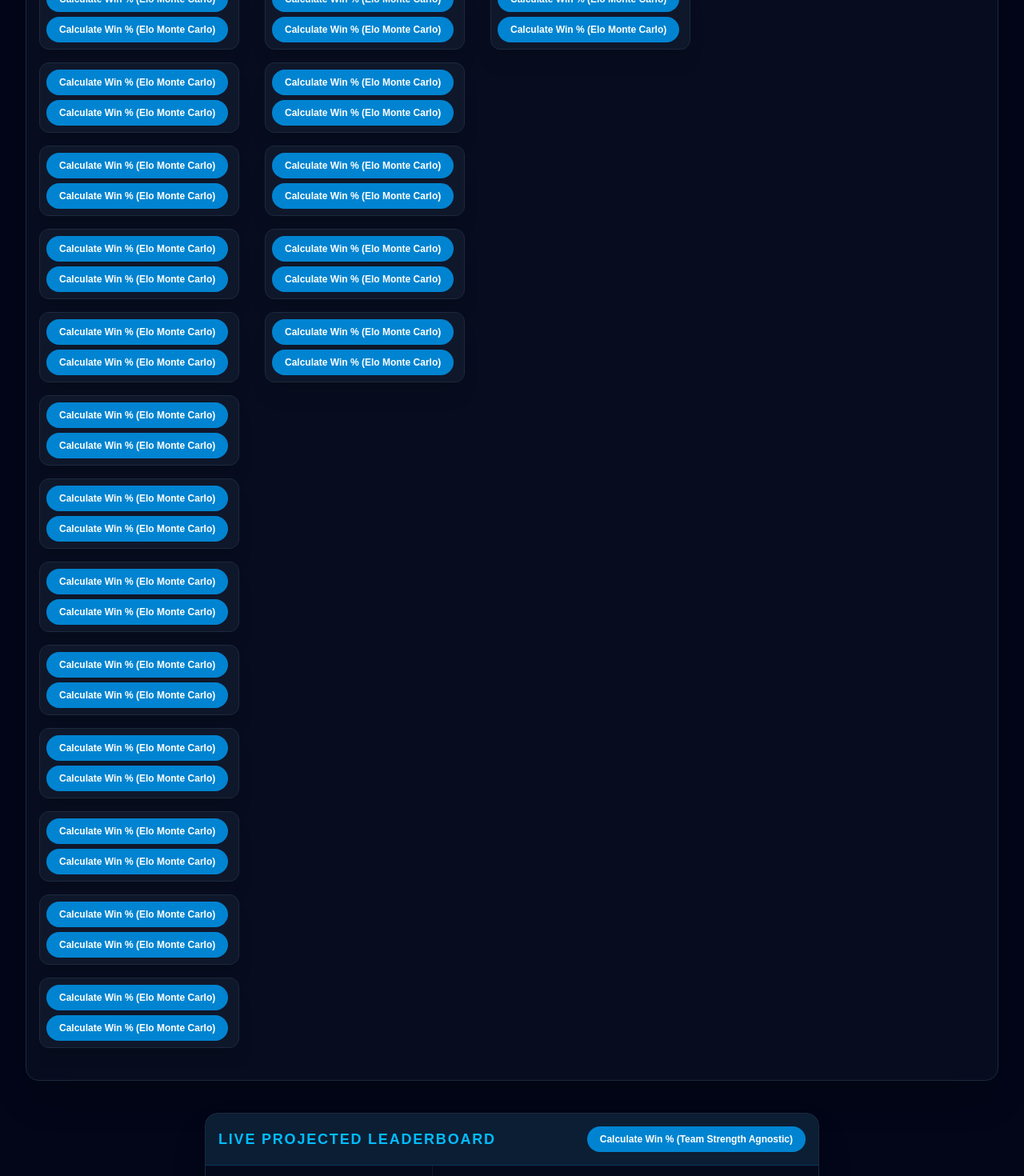
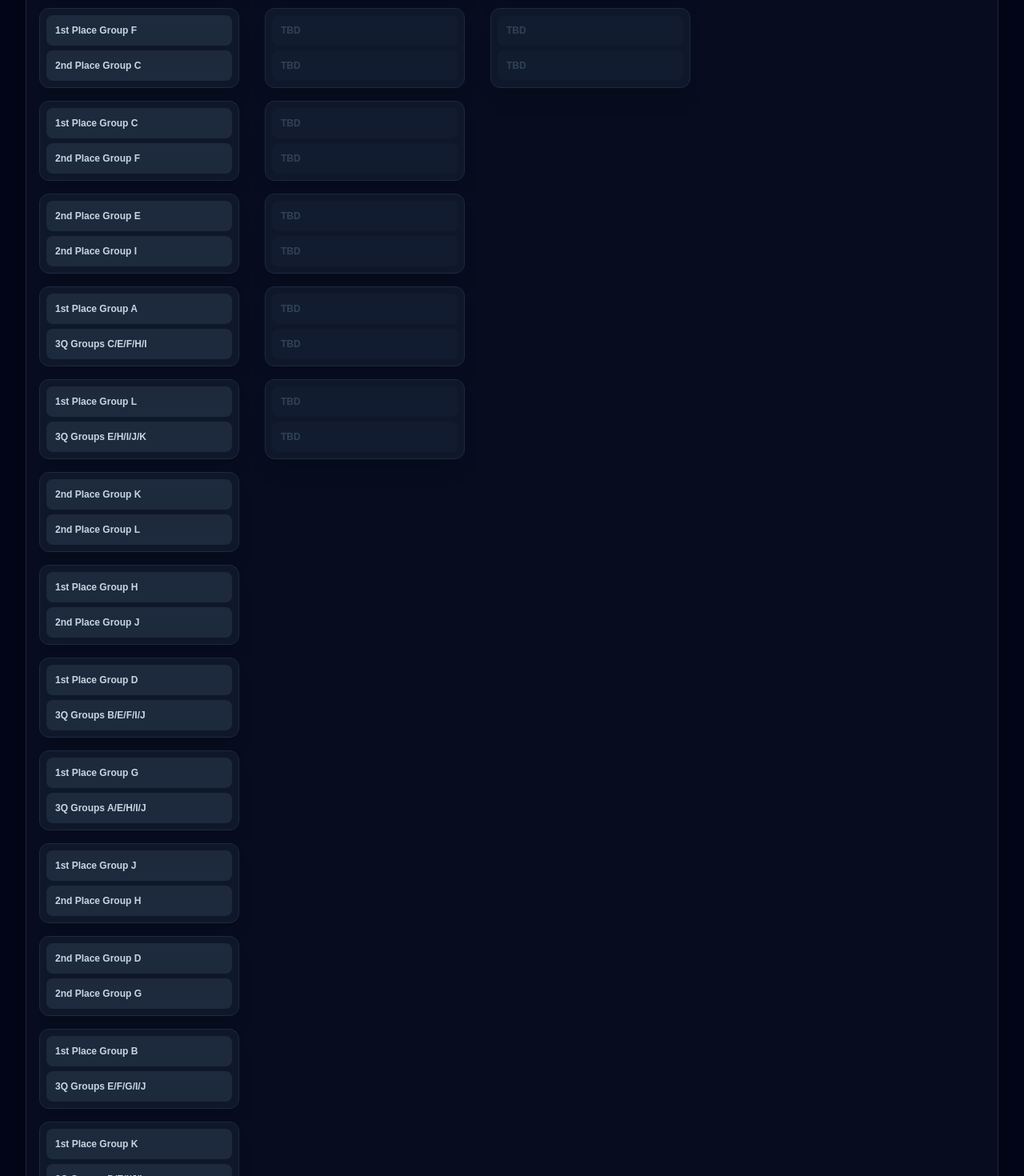
Before and after one commit to amoslichtman-bit/wc26-pool, a Next.js app: page /simulator in a window 1280 px wide. Shown: the part 640-2110 px from the top of the page at 80% size. Built offline with nearby package versions, Linux system fonts and the light colour scheme; no server answers; the database is empty.

Commit message:
simulator projections

```diff
--- a/app/simulator/page.tsx
+++ b/app/simulator/page.tsx
@@ -3,6 +3,8 @@
 import { useState, useEffect } from 'react';
 import { supabase } from '../../lib/supabase';
 import { API_TO_COMMON_MAP as API_MAP, INITIAL_KNOCKOUT_MATCHES, assignThirdPlaceTeams } from '../../lib/constants';
+export const dynamic = 'force-dynamic';
+
 const TEAM_ELOS: Record<string, number> = {
   'Argentina': 2148,
   'Spain': 2144,
@@ -43,7 +45,7 @@ const TEAM_ELOS: Record<string, number> = {
   'Jordan': 1628,
   'Bosnia and Herzegovina': 1622,
   'Bosnia & Herzegovina': 1622,
-  'Bosnia & Herzigovina': 1622, // Handled for spreadsheet typo
+  'Bosnia & Herzigovina': 1622,
   'Cape Verde': 1622,
   'Saudi Arabia': 1596,
   'Ghana': 1575,
@@ -58,7 +60,6 @@ const TEAM_ELOS: Record<string, number> = {
 };
 
 const getElo = (team: string) => TEAM_ELOS[team] || 1400;
-export const dynamic = 'force-dynamic';
 
 export default function Simulator() {
   const [loading, setLoading] = useState(true);
@@ -103,7 +104,6 @@ export default function Simulator() {
           const thirdPlaceTeams: any[] = [];
 
           if (sData.standings) {
-            // STRICT ALIGNMENT: Only use the TOTAL table, exactly like the main leaderboard
             const groups = sData.standings.filter((s: any) => s.type === 'TOTAL');
 
             groups.forEach((group: any) => {
@@ -122,12 +122,10 @@ export default function Simulator() {
             });
           }
 
-          // Sort and slice the top 8 advancing 3rd place teams
           thirdPlaceTeams.sort((a,b) => (b.pts - a.pts) || (b.gd - a.gd) || (b.gf - a.gf));
           const top8Thirds = thirdPlaceTeams.slice(0, 8);
-          advancingThirdPlace = top8Thirds.map(t => t.team); // Used for Base P1 Points scoring
+          advancingThirdPlace = top8Thirds.map(t => t.team);
 
-          // Run the chronological constraint solver matrix on the top 8 advancing 3rds
           const perfectAssignments = assignThirdPlaceTeams(top8Thirds);
 
           dynamicMatches = dynamicMatches.map((m: any) => {
@@ -142,7 +140,6 @@ export default function Simulator() {
             const match2ndB = newB.match(/2nd Place Group ([A-L])/);
             if(match2ndB && groupRanks[match2ndB[1]]) newB = groupRanks[match2ndB[1]][1] || newB;
 
-            // Apply official Annex C routing for 3rd place teams
             if (perfectAssignments) {
               if (newA.includes('3Q Groups')) newA = perfectAssignments[m.id] || newA;
               if (newB.includes('3Q Groups')) newB = perfectAssignments[m.id] || newB;
@@ -160,7 +157,6 @@ export default function Simulator() {
             const liveTeamData = currentStandings[pick.team_name];
             if (!liveTeamData) return;
 
-            // 1. ADVANCING POINTS (+3)
             const isActuallyAdvancing = liveTeamData.rank === 1 || liveTeamData.rank === 2 || advancingThirdPlace.includes(pick.team_name);
             const userPredictedAdvance = ['1', '2', '3Q'].includes(pick.placement);
 
@@ -168,13 +164,11 @@ export default function Simulator() {
               p1Points += 3;
             }
 
-            // 2. STRICT EXACT PLACEMENT POINTS (+1 for ADVANCING TEAMS ONLY)
             let actualPlacementString = liveTeamData.rank.toString();
             if (liveTeamData.rank === 3) {
               actualPlacementString = advancingThirdPlace.includes(pick.team_name) ? '3Q' : '3';
             }
 
-            // Must match the exact string AND the team must actually be advancing
             if (pick.placement === actualPlacementString && isActuallyAdvancing) {
               p1Points += 1;
             }
@@ -184,7 +178,7 @@ export default function Simulator() {
         });
         setBaseScores(initialScores);
 
-        // STEP 2: Anchor Overwrite for Simulator
+        // Anchor Overwrite for Simulator
         if (matchesRes.ok) {
           const mData = await matchesRes.json();
           if (mData.matches && mData.matches.length > 0) {
@@ -230,7 +224,6 @@ export default function Simulator() {
                     const tHome = API_MAP[rawHome] || rawHome;
                     const tAway = API_MAP[rawAway] || rawAway;
 
-                    // Match the API game to our bracket slot by finding the exact pair of teams
                     const matchToUpdate = dynamicMatches.find((m: any) =>
                         m.round === roundStr && (
                             (m.teamA === tHome && m.teamB === tAway) ||
@@ -239,7 +232,6 @@ export default function Simulator() {
                     );
 
                     if (matchToUpdate) {
-                        // Ensure API home/away scores map correctly to bracket top(A)/bottom(B) slots
                         const isHomeTeamA = matchToUpdate.teamA === tHome;
 
                         const homeScore = apiM.score?.fullTime?.home ?? 0;
@@ -262,7 +254,6 @@ export default function Simulator() {
                                 matchToUpdate.winner = winnerName;
                                 matchToUpdate.actualWinner = winnerName;
 
-                                // Push real winner into the next round's slot
                                 if (matchToUpdate.nextMatchId) {
                                     const nextM = dynamicMatches.find((m: any) => m.id === matchToUpdate.nextMatchId);
                                     if (nextM) {
@@ -333,22 +324,19 @@ export default function Simulator() {
   const handlePick = (matchId: number, selectedTeam: string) => {
     if (!selectedTeam) return;
     const currentMatch = matches.find(m => m.id === matchId);
-    if (!currentMatch || currentMatch.isFinished) return; // Can't rewrite finished real games
+    if (!currentMatch || currentMatch.isFinished) return;
 
     const isUnselecting = currentMatch.winner === selectedTeam;
 
     setMatches(prevMatches => {
-      // Safe deep-copy so we can walk down the tree modifying future rounds
       let bracket = JSON.parse(JSON.stringify(prevMatches));
       const target = bracket.find((m: any) => m.id === matchId);
       const oldWinner = target.winner;
 
       if (isUnselecting) {
-        // --- CASE 1: UNSELECTING A TEAM ---
         target.winner = null;
         if (target.round === 'F') setChampion(null);
 
-        // Walk downstream and scrub this team from any future matches it was pushed into
         let curr = target;
         while (curr.nextMatchId) {
           const nextM = bracket.find((m: any) => m.id === curr.nextMatchId);
@@ -366,7 +354,6 @@ export default function Simulator() {
           }
         }
       } else {
-        // --- CASE 2: SELECTING OR SWITCHING A TEAM ---
         target.winner = selectedTeam;
         if (target.round === 'F') setChampion(selectedTeam);
 
@@ -389,7 +376,6 @@ export default function Simulator() {
           }
         }
 
-        // Now push our NEW winner into the immediate next round
         if (target.nextMatchId) {
           const nextM = bracket.find((m: any) => m.id === target.nextMatchId);
           if (nextM && !nextM.isFinished) {
@@ -404,7 +390,7 @@ export default function Simulator() {
     });
   };
 
- const calculateWinProbabilities = () => {
+  const calculateWinProbabilities = () => {
     setIsCalculatingProbs(true);
 
     setTimeout(() => {
@@ -412,18 +398,15 @@ export default function Simulator() {
       const tallies: Record<string, number> = {};
       baseScores.forEach(u => tallies[u.id] = 0);
 
-      // Clean bracket strictly from REALITY
       const baseBracket = JSON.parse(JSON.stringify(matches)).map((m: any) => ({
         ...m,
         winner: m.isFinished ? m.actualWinner : null
       }));
 
-      // Topologically sort matches to ensure R32 finishes before R16, etc.
       const roundOrder: Record<string, number> = { 'R32': 1, 'R16': 2, 'QF': 3, 'SF': 4, 'F': 5 };
       const sortedBracket = baseBracket.sort((a: any, b: any) => roundOrder[a.round] - roundOrder[b.round]);
 
       for (let i = 0; i < ITERATIONS; i++) {
-        // Fast shallow copy for this specific iteration
         const simBracket = sortedBracket.map((m: any) => ({ ...m }));
         const matchMap = new Map();
         simBracket.forEach((m: any) => matchMap.set(m.id, m));
@@ -438,14 +421,12 @@ export default function Simulator() {
             const teamB = match.teamB;
 
             if (teamA && teamB && !teamA.includes('Place') && !teamB.includes('Place')) {
-              // Standard Elo Probability Math
               const eloA = getElo(teamA);
               const eloB = getElo(teamB);
               const probA = 1 / (1 + Math.pow(10, (eloB - eloA) / 400));
 
               winner = Math.random() < probA ? teamA : teamB;
             } else {
-              // Fallback for unresolved placeholder slots
               winner = Math.random() < 0.5 ? teamA : teamB;
             }
           }
@@ -454,7 +435,6 @@ export default function Simulator() {
             actualResults[match.round].push(winner);
             if (match.round === 'F') actualResults['CHAMPION'].push(winner);
 
-            // Push simulated winner to the next round
             if (match.nextMatchId) {
               const nextM = matchMap.get(match.nextMatchId);
               if (nextM) {
@@ -465,7 +445,6 @@ export default function Simulator() {
           }
         });
 
-        // Score the pool against this iteration's bracket
         let maxScore = -1;
         let iterationWinners: string[] = [];
 
@@ -488,11 +467,9 @@ export default function Simulator() {
           }
         });
 
-        // Credit the winner(s) of this iteration
         iterationWinners.forEach(id => tallies[id] += 1);
       }
 
-      // Convert tallies to percentages
       const percentages: Record<string, string> = {};
       Object.keys(tallies).forEach(id => {
         const pct = (tallies[id] / ITERATIONS) * 100;
@@ -532,12 +509,21 @@ export default function Simulator() {
             }
 
             return (
-<button
-                onClick={calculateWinProbabilities}
-                disabled={isCalculatingProbs}
-                className="mt-3 sm:mt-0 bg-sky-600 hover:bg-sky-500 text-white text-xs font-bold px-4 py-2 rounded-full transition-colors disabled:opacity-50 w-full sm:w-auto"
+              <button
+                onClick={() => handlePick(match.id, teamName)}
+                disabled={match.isFinished || !teamName}
+                className={`w-full flex justify-between items-center p-2.5 rounded-lg text-xs font-semibold transition-all duration-200 ${btnClass}`}
               >
-                {isCalculatingProbs ? 'Running 10,000 Simulations...' : 'Calculate Win % (Elo Monte Carlo)'}
+                <div className="flex flex-col items-start truncate">
+                  <span className={`truncate pr-2 ${isRealLoser ? 'line-through text-slate-500' : ''}`}>{teamName || 'TBD'}</span>
+                  {match.isLive && <span className="text-[9px] text-red-500 font-bold uppercase tracking-widest animate-pulse mt-0.5">Live</span>}
+                </div>
+
+                {(match.isFinished || match.isLive) && slotScore !== undefined && slotScore !== null && (
+                  <div className={`font-mono text-sm px-2 py-0.5 rounded ${isRealWinner ? 'bg-emerald-950 text-emerald-400' : 'bg-slate-950 text-slate-500'}`}>
+                    {slotScore} {slotPens !== undefined && <span className="text-[9px] ml-1">({slotPens})</span>}
+                  </div>
+                )}
               </button>
             );
           };
@@ -604,9 +590,9 @@ export default function Simulator() {
               <button
                 onClick={calculateWinProbabilities}
                 disabled={isCalculatingProbs}
-                className="mt-3 sm:mt-0 bg-sky-600 hover:bg-sky-500 text-white text-xs font-bold px-4 py-2 rounded-full transition-colors disabled:opacity-50"
+                className="mt-3 sm:mt-0 bg-sky-600 hover:bg-sky-500 text-white text-xs font-bold px-4 py-2 rounded-full transition-colors disabled:opacity-50 w-full sm:w-auto"
               >
-                {isCalculatingProbs ? 'Crunching Scenarios...' : 'Calculate Win % (Team Strength Agnostic)'}
+                {isCalculatingProbs ? 'Running 10,000 Simulations...' : 'Calculate Win % (Elo Monte Carlo)'}
               </button>
             </div>
 
```
